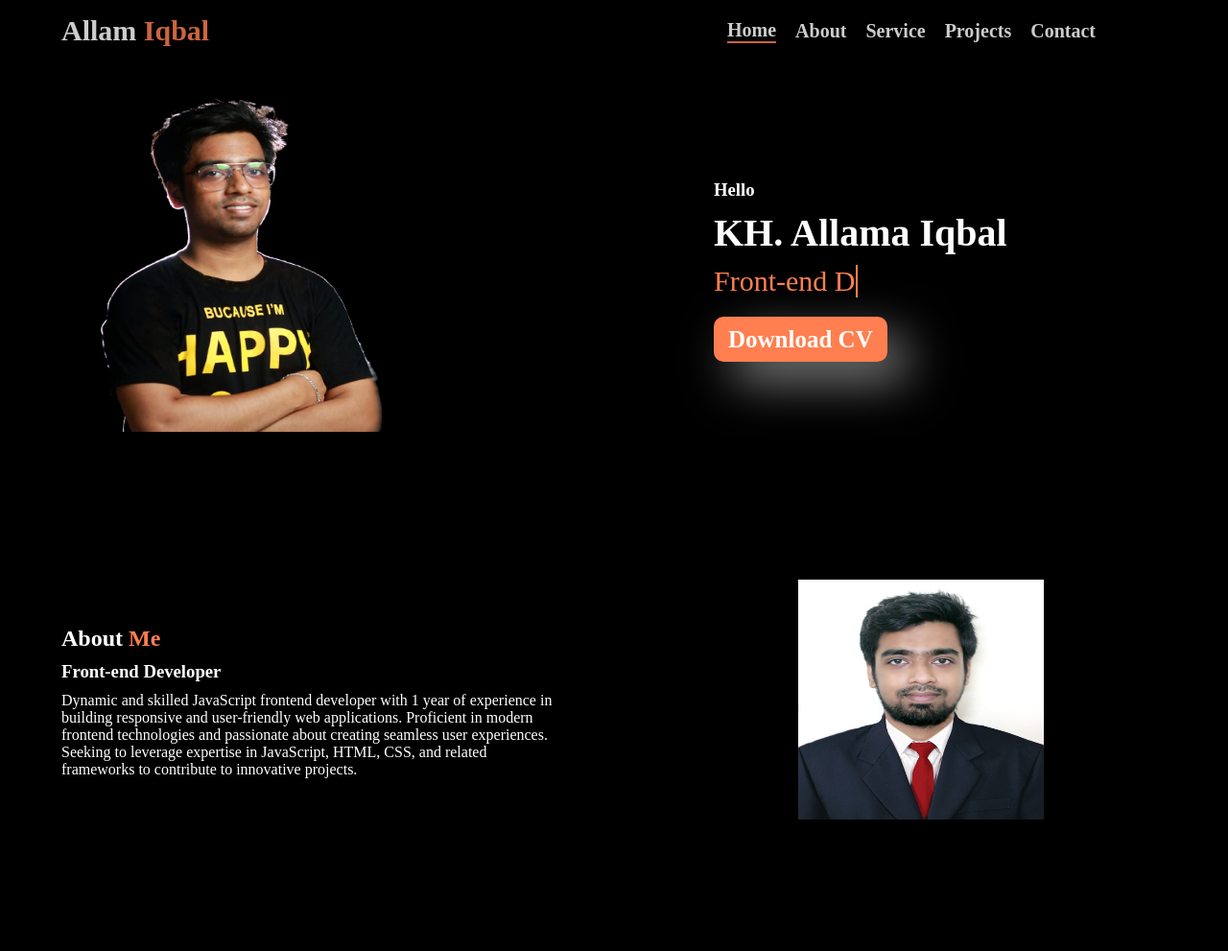
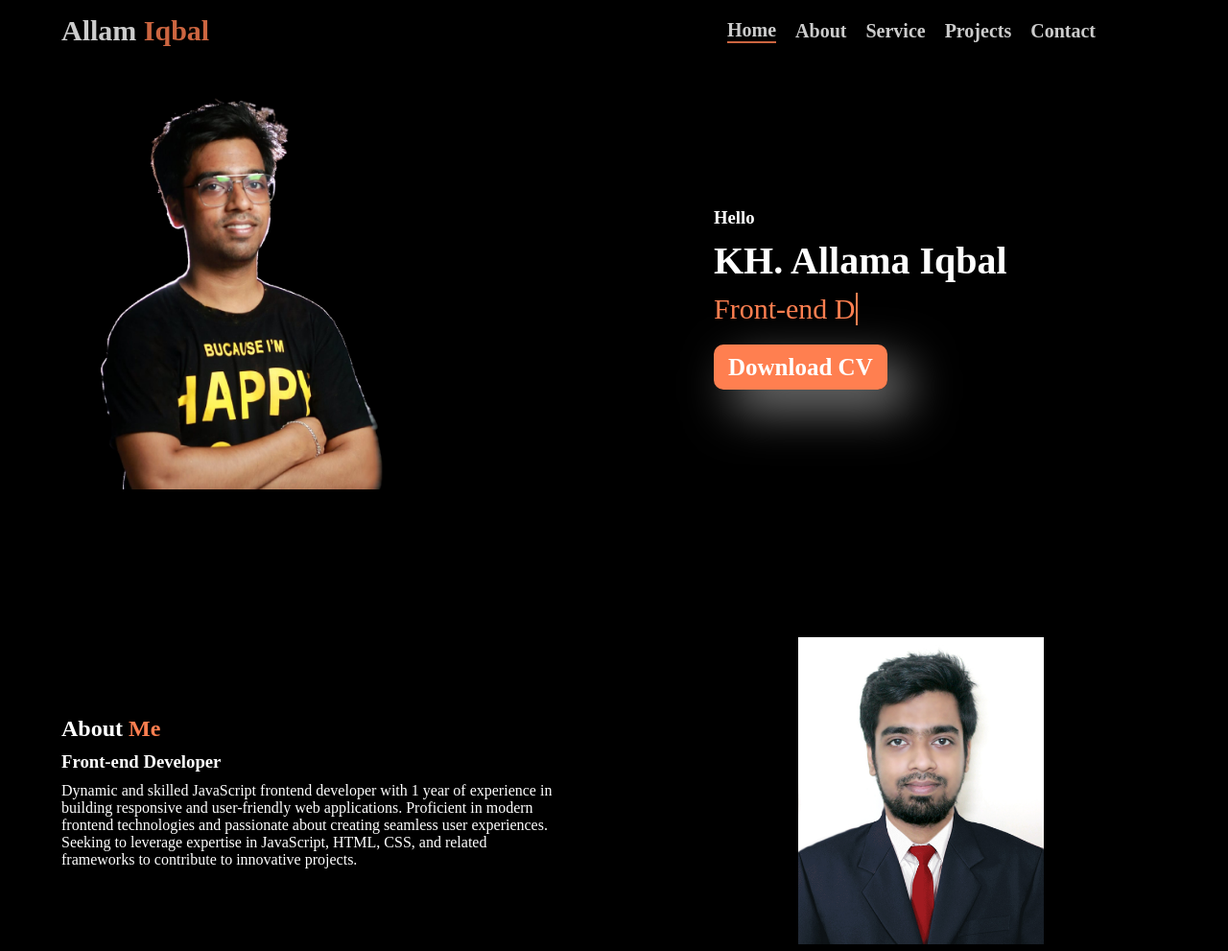
Before and after one commit to iqbalallama/portfolio-site, a plain HTML site: page index.html in a window 1280 px wide. Shown: the top 991 px of the page at 96% size. Drawn offline with Linux system fonts and the light colour scheme.

Commit message:
change something

```diff
--- a/css/style.css
+++ b/css/style.css
@@ -65,7 +65,7 @@ body{
 }
 .banner-img img{
     width: 80%;
-    height: 350px;
+    height: auto;
 }
 .banner-text{
     color: white;
@@ -126,7 +126,7 @@ body{
 }
 .about-image img{
     width: 50%;
-    height: 250px;
+    height: auto;
 }
 .service{
     display: flex;
@@ -257,6 +257,7 @@ body{
         flex-direction: column-reverse;
         display: flex;
         justify-content: center;
+        gap:40px;
     }
     .banner-common{
         width: 90%;
```
